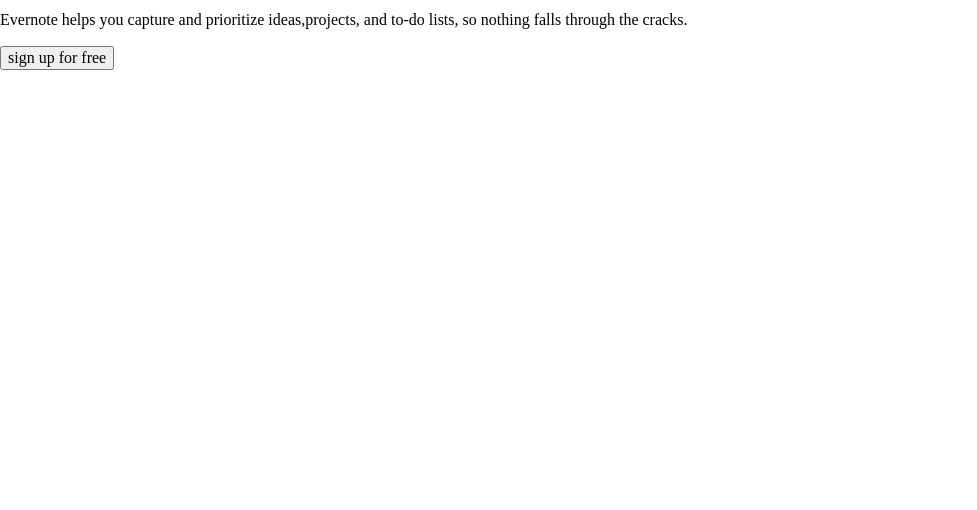
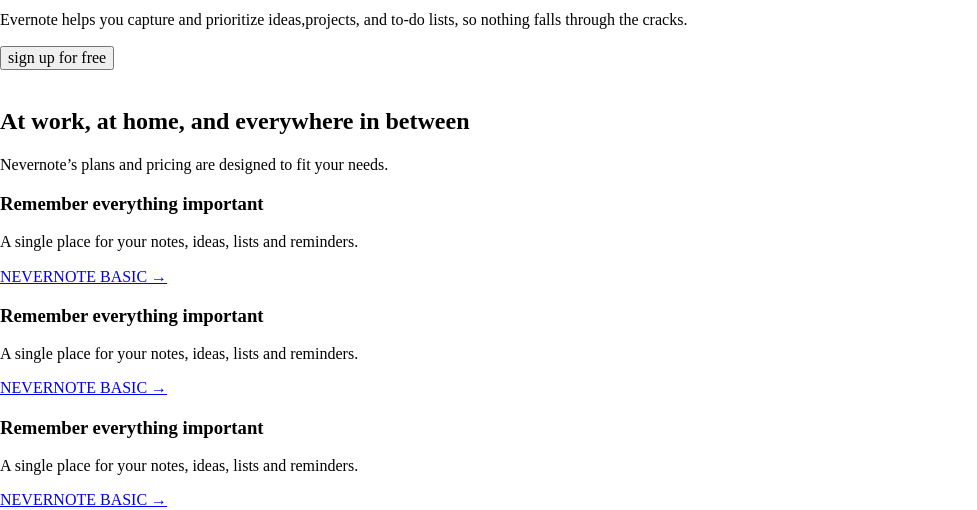
Before and after one commit to abidex4yemi/never_note, a plain HTML site: page index.html in a window 1280 px wide. Shown: the part 589-1099 px from the top of the page, without its empty margins (0-977 px from the left). Before the commit the page ends 800 px from the top, so only its background shows below. Drawn offline with Linux system fonts and the light colour scheme.

Commit message:
add main benefits to index.html

```diff
--- a/index.html
+++ b/index.html
@@ -39,7 +39,7 @@
     <!--/.main-header-->
 
     <main class="main-section">
-        <section class="main-hero">
+        <section class="hero">
             <div class="hero-intro">
                 <h1 class="hero-title">Feel organized without the effort</h1>
                 <p class="hero-para">Evernote helps you capture and prioritize ideas,projects, and to-do lists, so
@@ -53,6 +53,47 @@
             </div>
             <!--/.hero-image-->
         </section>
+
+        <section class="benefits">
+            <div class="main-benefit">
+                <img src="" alt="">
+                <h2>At work, at home, and everywhere in between</h2>
+                <p>Nevernote’s plans and pricing are designed to fit your needs.</p>
+            </div>
+            <div class="benefit-1">
+                <div>
+                    <h3>Remember everything important</h3>
+                    <p>A single place for your notes, ideas, lists and reminders.</p>
+                    <a href="#">NEVERNOTE BASIC →</a>
+                </div>
+                <div>
+
+                </div>
+            </div>
+            <div class="benefit-2">
+                <div>
+                    <h3>Remember everything important</h3>
+                    <p>A single place for your notes, ideas, lists and reminders.</p>
+                    <a href="#">NEVERNOTE BASIC →</a>
+                </div>
+                <div>
+
+                </div>
+
+            </div>
+            <div class="benefit-3">
+                <div>
+                    <h3>Remember everything important</h3>
+                    <p>A single place for your notes, ideas, lists and reminders.</p>
+                    <a href="#">NEVERNOTE BASIC →</a>
+                </div>
+                <div>
+
+                </div>
+
+            </div>
+        </section>
+
     </main>
     <!--/.main-section-->
 </body>
```
Also changed, not shown: img/empty_space_retina.png (added), img/homepage-mask.png (added), img/multi-devices-retina.png (added), img/remember-everything-retina.png (added).
